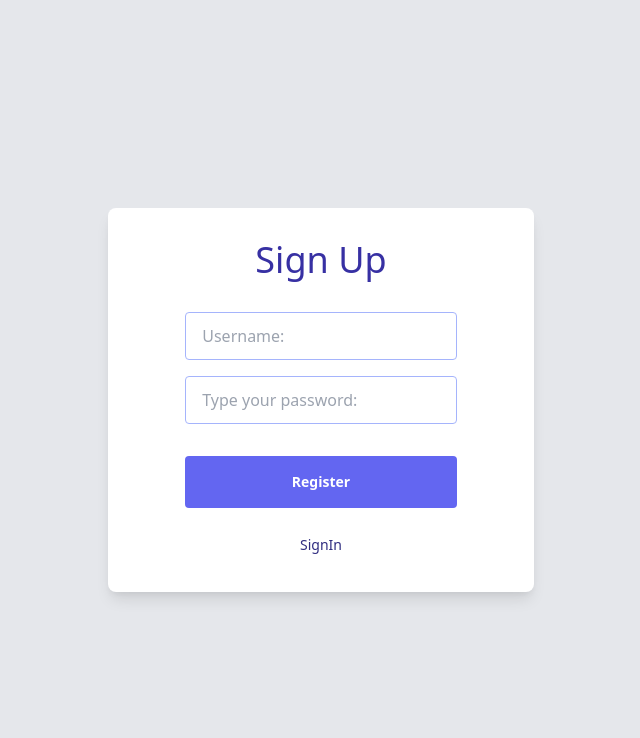
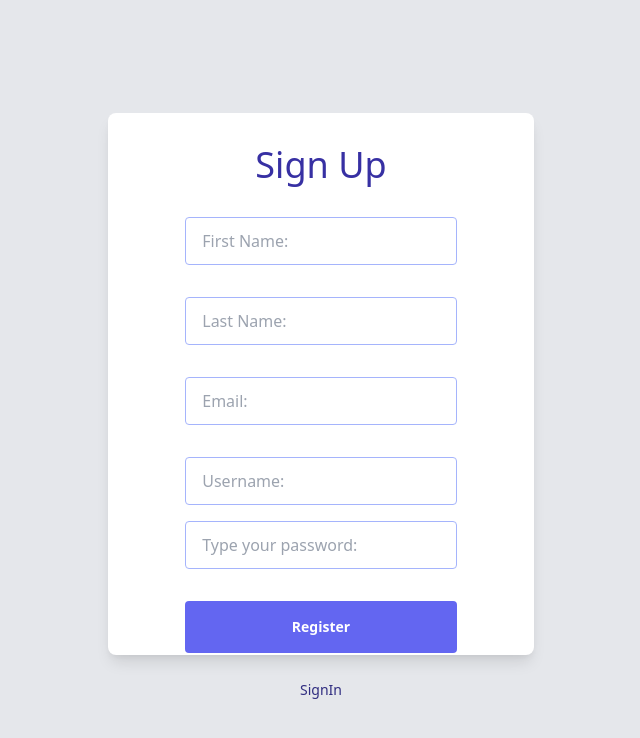
Before and after one commit to vickoman/custom-react-todoApp, a React (Create React App) app: page /auth/register in a window 1280 px wide. Shown: the top 738 px of the page, without its empty margins (319-959 px from the left). Built offline with nearby package versions, Linux system fonts and the light colour scheme; no server answers.

Commit message:
Modify signup form

```diff
--- a/src/pages/SingUp/index.jsx
+++ b/src/pages/SingUp/index.jsx
@@ -3,11 +3,20 @@ import { Link } from 'react-router-dom'
 
 export default function SingUp() {
     return (
-        <div className="container mx-auto border h-full flex justify-center items-center">
-            <div className="bg-white w-1/3 h-96 rounded-lg shadow-lg p-8">
+        <div className="container mx-auto border h-full flex justify-center">
+            <div className="bg-white w-1/3 rounded-lg shadow-lg p-8 mt-28 h-auto mb-36">
                 <h1 className="text-4xl text-center font-normal text-indigo-800 ">Sign Up</h1>
                 <div>
                     <form className="form-horizontal w-3/4 mx-auto" >
+                        <div className="flex flex-col mt-8">
+                            <input type="text" className="flex-grow h-12 px-4 border rounded border-indigo-300 text-indigo-900" name="firstName" placeholder="First Name:" />
+                        </div>
+                        <div className="flex flex-col mt-8">
+                            <input type="text" className="flex-grow h-12 px-4 border rounded border-indigo-300 text-indigo-900" name="lastName" placeholder="Last Name:" />
+                        </div>
+                        <div className="flex flex-col mt-8">
+                            <input type="email" className="flex-grow h-12 px-4 border rounded border-indigo-300 text-indigo-900" name="email" placeholder="Email:" required />
+                        </div>
                         <div className="flex flex-col mt-8">
                             <input type="text" className="flex-grow h-12 px-4 border rounded border-indigo-300 text-indigo-900" name="username" placeholder="Username:" />
                         </div>
```
